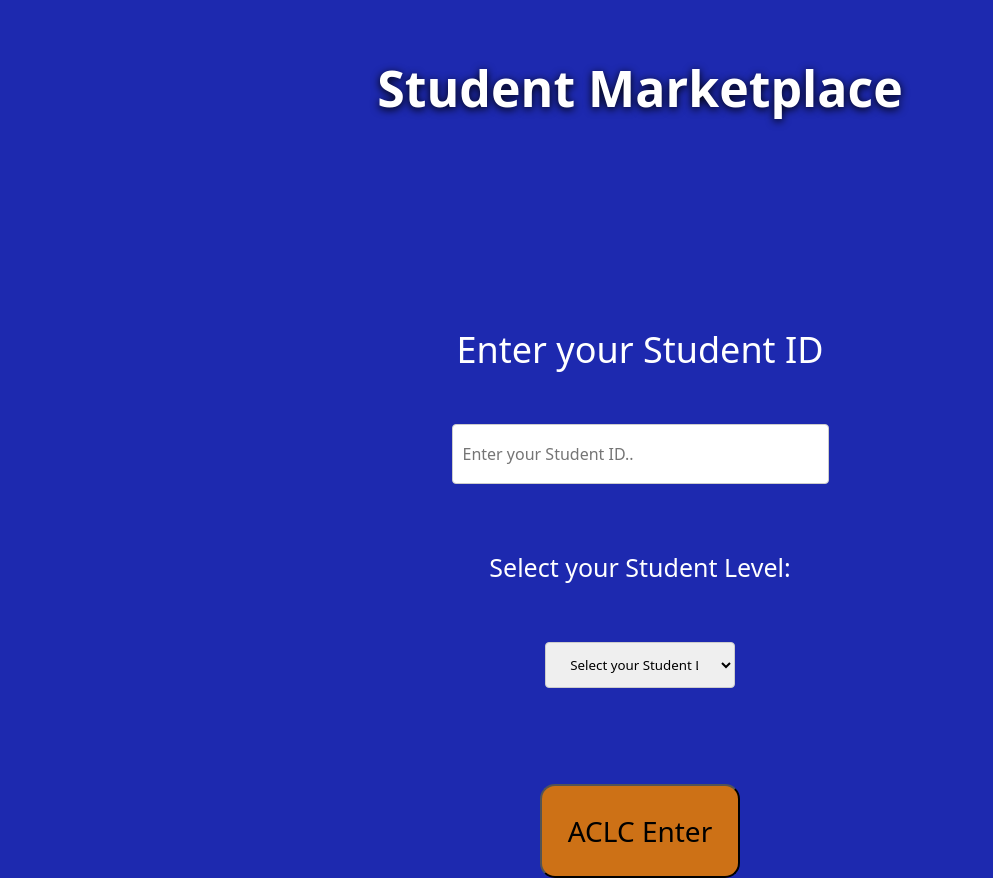
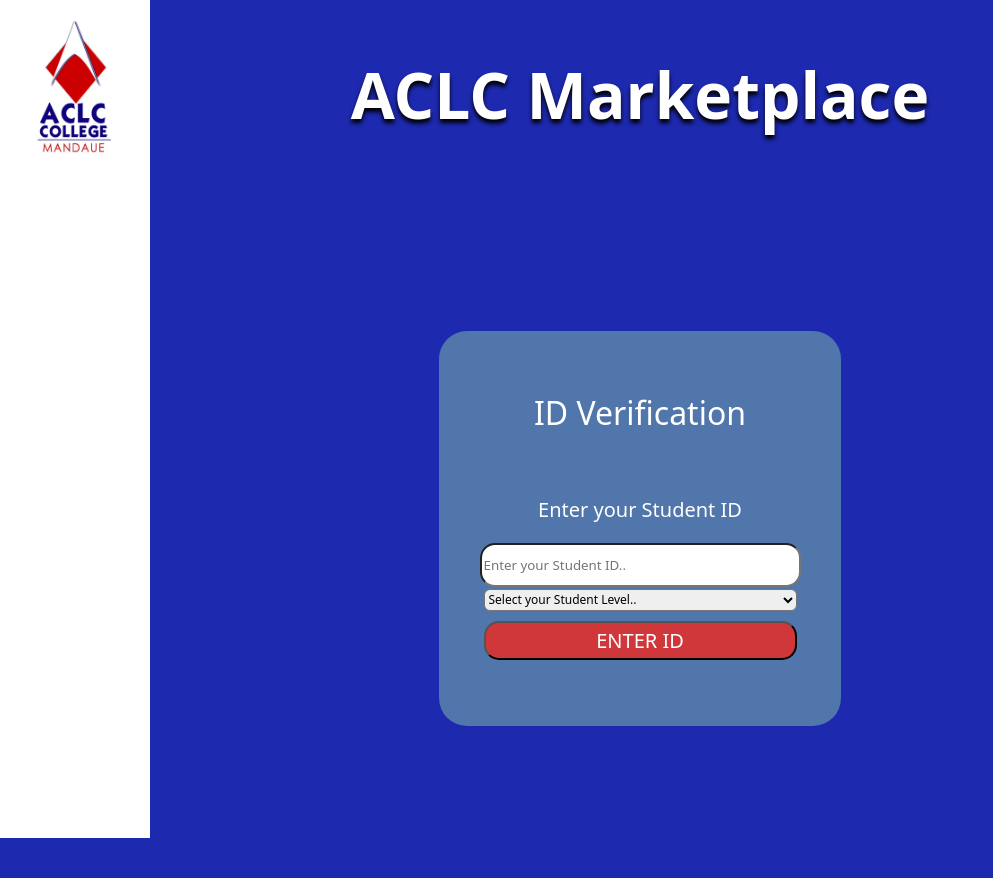
Before and after one commit to KillerLegends/ACLCStudentMarketplace, a website: page index.html in a window 1280 px wide. Shown: the whole page, without its empty margins (0-993 px from the left). After the commit the page ends 800 px from the top, so only its background shows below. Drawn offline with Linux system fonts and the light colour scheme; a web font is replaced by a local one.

Commit message:
Fix design

```diff
--- a/index.html
+++ b/index.html
@@ -2,19 +2,26 @@
 
 <html lang="en">
 <link rel="stylesheet" href="src/designs.css">
-<head>
     <meta charset="UTF-8">
     <meta name="viewport" content="width=device-width, initial-scale=1.0">
+        <head>
             <title>ACLC Market</title>
-    <head>
-       <h1>Student Marketplace</h1>
+         </head>
         <body>
-            <div>
-            <form action="register_form.html" method="get">
-                <label id="studentid_txt">Enter your Student ID</label> <br>
+
+     <div class="flex_con">
+        <div class="header">
+            <div class="sidebar">
+                <img src="assets/aclclogo.jpg" id="aclclogo" alt="">
+             </div>
+                <h1>ACLC Marketplace</h1>
+        </div>
+                    <div class="ID_Container">
+                         <p id="id-verf">ID Verification</p>
+                         <div class="Form_id">
+                            <form action="POST">
+                            <p id="Enter_id">Enter your Student ID</p>
                             <input type="number" id="studentid_databases" name="studentid_databases" placeholder="Enter your Student ID.."> <br>
-                <input type="submit" value="ACLC Enter"> <br> <br>
-                <label id="s_leveltxt">Select your Student Level:</label> <br>
                              <select id="s_level" name="s_level">
                              <option value =" " disabled selected>Select your Student Level..</option>
                              <option value="seniorhigh">Senior High School</option>
@@ -22,7 +29,10 @@
                             </select>
                             </form>
                         </div>
+                            <input type="submit" id="submit_id" value="ENTER ID"> <br> <br>
+                     </div>
+    </div>
         </body>
-    </head>
-    <link rel="stylesheet" href="styles.css">
+
+
 </html>
--- a/src/designs.css
+++ b/src/designs.css
@@ -1,91 +1,113 @@
 *{
-    font-family: 'Sans', sans-serif;
+    font-family: 'Sans';
+}
 
+@font-face {
+    font-family: 'Sans';
+    src: url(fonts/SourceSerif4-VariableFont_opsz\,wght.ttf);
+    font-weight: 500;
 }
-h1{
-    color: #FFFF;
-    text-align: center;
-  font-size: 50px;
-  text-shadow: 0 2px 8px #000000;
-    padding: 20px;
+
+body{
+    background-color: #1D29AF;
+    display:flex;
+    flex-direction: column;
+    justify-content: center;
+    align-items: center;
 
 }
 
-
-body{
-    background-color: #1D29AF;
-    text-align: center;
+h1{
+   font-size: 64px;
+   color: white;
+   text-shadow: 0px 4px 4px black;
 
 }
 
-label{
+.sidebar{
+    display: flex;
+    align-items: flex-start;
+    justify-content: center;
+    gap: 10px;
+    background-color: white;
+    height: 100%;
+    width: 120px;
+    position: fixed;
+    top: 0;
+    left: 0;
+    padding-top: 19px;
+    padding-bottom: 19px;
+    padding-left: 15px;
+    padding-right: 15px;
+}
+
+#aclclogo{
+    width: 87px ;
+    height: 135px;
+}
+
+p{
     color: white;
-    font-size: 14px;
-
 
 }
 
-input[type="number"]{
-    width: 377px;
-    height: 60px;
-    font-size: 16px;
-    border: 1px solid #ccc;
-    border-radius: 4px;
-    padding: 5px 10px;
-    box-sizing: border-box;
-    top: -50px;
-    position: relative;
+#Enter_id{
+    font-size: 20px;
+}
+
+#id-verf{
+    font-size: 32px;
 
 }
 
-input[type="submit"]{
-    position: relative;
-    bottom: -250px;
-    width: 200px;
-    height: 94px;
-    background-color: #CD7116;
-    font-size: 28px;
-    border-radius: 15px;
-}
-#studentid_txt{
-    position: relative;
-    top: -100px;
-    font-size: 36px;
+.Form_id{
+    display: flex;
+    flex-direction: row;
+    justify-content: center;
+    align-items: center;
+    text-align: center;
+    gap: 18px;
 
 }
 
-#s_leveltxt{
+.ID_Container{
+    margin: auto;
+    display: flex;
+    flex-direction: column;
+    justify-content: flex-start;
+    align-items: center;
+    text-align: center;
+    width: 366px;
+    min-height: 357px;
+    background-color: #5076ab;
+    border-radius: 28px;
+    gap: 10px;
+    padding-left: 18px;
+    padding-right: 18px;
+    padding-top: 28px;
+    padding-bottom: 10px;
     position: relative;
-    top: -100px;
-    font-size: 25px;
+    bottom: -150px;
 }
 
-select {
-  width: 15%;
-  padding: 12px 20px;
-  margin: 8px 0;
-  display: inline-block;
-  border: 1px solid #ccc;
-  border-radius: 4px;
-  box-sizing: border-box;
-    position: relative;
-    top: -50px;
+#studentid_databases{
+    width: 313px;
+    height: 38px;
+    border-radius: 15px;
 }
 
-
-
-div{
-    position: relative;
-    bottom: -250px;
-
-
-    font-family: 'Sans', sans-serif;
+#s_level{
+    width: 313px;
+    height: 22px;
+    font-size: 12px;
+    border-radius: 6px;
 }
 
-
-@font-face {
-    font-family: 'Sans';
-    src: url(/fonts/SourceSerif4-VariableFont_opsz\,wght.ttf) format('truetype');
-    font-weight: bold;
-    font-style: normal;
+#submit_id{
+    font-size: 20px;
+    background-color: #D0373A;
+    color: white;
+    width: 313px;
+    height: 39px;
+    border-radius: 15px;
 }
```
Also changed, not shown: assets/aclclogo.jpg (added). Lines whose indentation alone changed are shown as unchanged.
